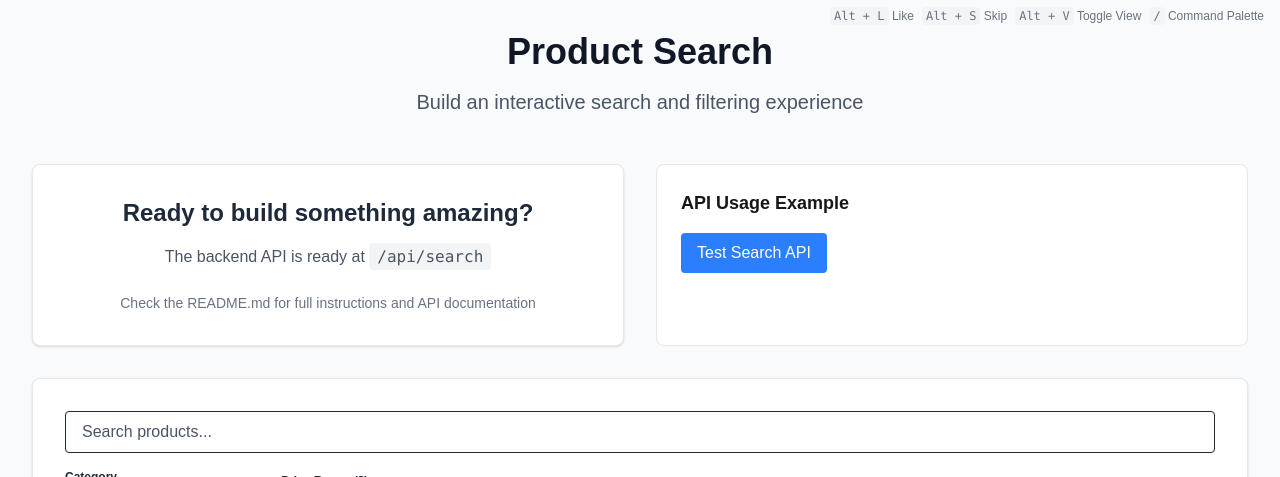
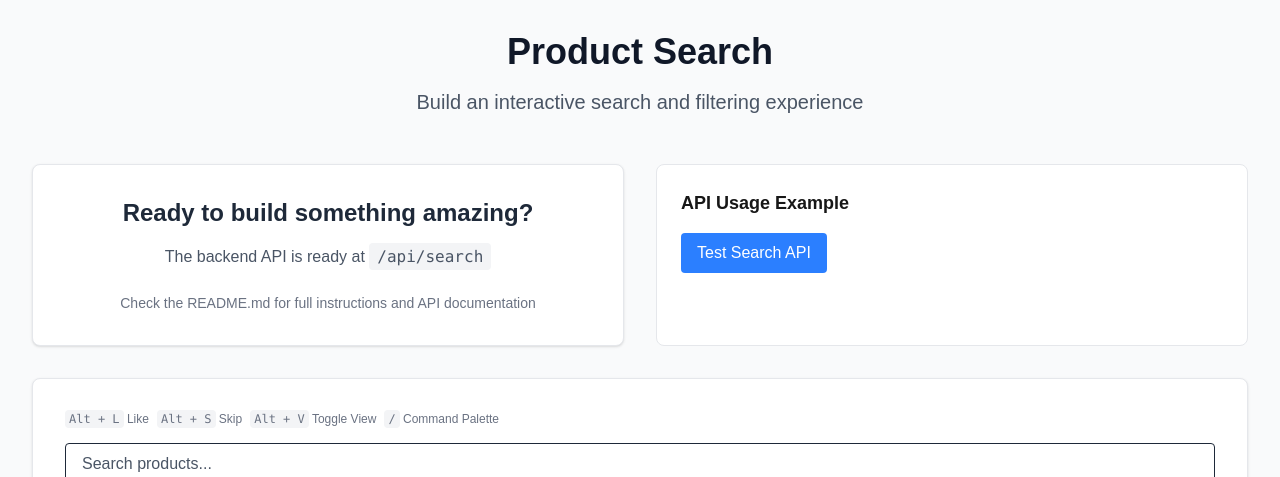
Before and after one commit to ZhenWang-Jen/design-eng-challenge, a Next.js app: page / in a window 1280 px wide. Shown: the top 477 px of the page. Built offline with nearby package versions, Linux system fonts and the light colour scheme.

Commit message:
chore: move shortcut closer to main search component

```diff
--- a/src/components/SearchBar.tsx
+++ b/src/components/SearchBar.tsx
@@ -188,14 +188,6 @@ const SearchBar: React.FC = () => {
 
   return (
     <div className="w-full bg-white rounded-lg shadow-sm border border-gray-200 my-8 p-8" role="search">
-      {/* Keyboard shortcuts tooltip */}
-      <div className="absolute top-2 right-2 text-xs text-gray-500" role="complementary" aria-label="Keyboard shortcuts">
-        {keyboardShortcuts.map(({ key, action }) => (
-          <span key={key} className="mr-2">
-            <kbd className="px-1 py-0.5 bg-gray-100 rounded">{key}</kbd> {action}
-          </span>
-        ))}
-      </div>
       {/* Saved Drawer/Modal */}
       {showSaved && (
         <div
@@ -250,6 +242,14 @@ const SearchBar: React.FC = () => {
           </div>
         </div>
       )}
+      {/* Keyboard shortcuts tooltip */}
+      <div className="mb-4 text-xs text-gray-500" role="complementary" aria-label="Keyboard shortcuts">
+        {keyboardShortcuts.map(({ key, action }) => (
+          <span key={key} className="mr-2">
+            <kbd className="px-1 py-0.5 bg-gray-100 rounded">{key}</kbd> {action}
+          </span>
+        ))}
+      </div>
       {/* Search Input */}
       <div className="relative mb-4">
         <label htmlFor="search-input" className="sr-only">Search products</label>
```
